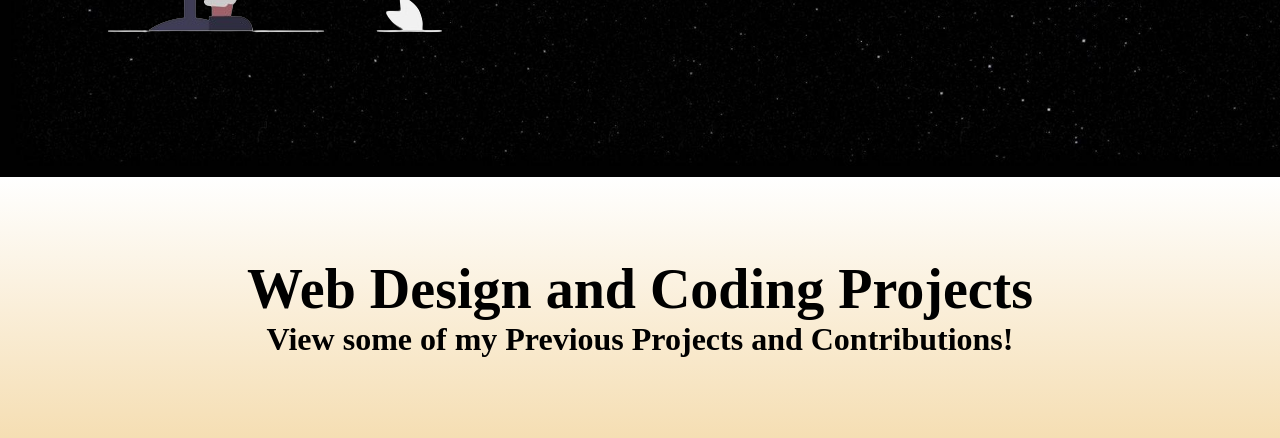
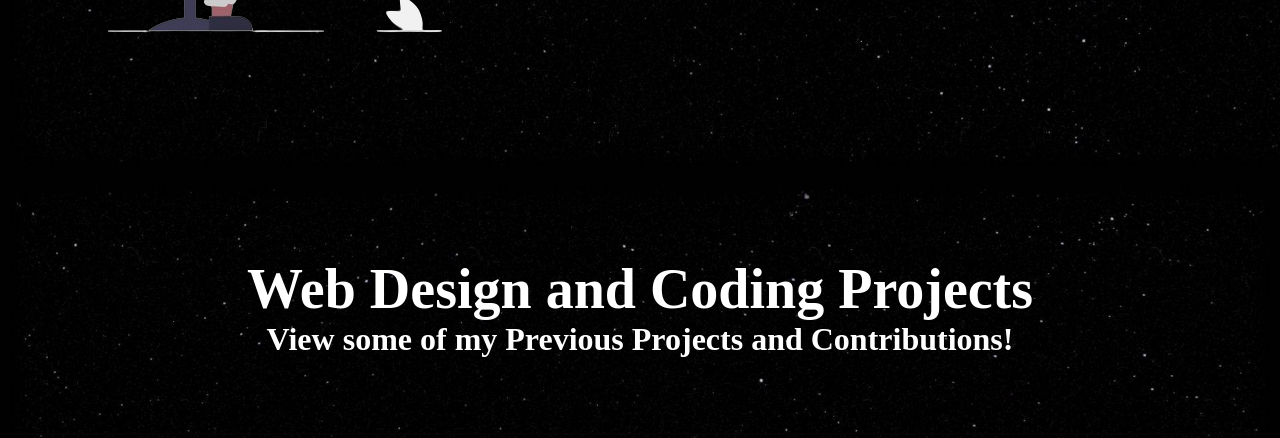
Before and after one commit to Ibbya42/Ibrahim_Saheed_E-Portfolio, a plain HTML site: page index.html in a window 1280 px wide. Shown: the part 1364-1802 px from the top of the page. Drawn offline with Linux system fonts and the light colour scheme.

Commit message:
30/1 Final Push Updates

```diff
--- a/styles.css
+++ b/styles.css
@@ -44,7 +44,7 @@ li{
     width: 100vw;
     height: 100vh;
     /* background-image: url(assets/test2.jpg); */
-    background-image: linear-gradient(orange, blue);
+    background-image: url(assets/test6.jpg);
     background-size: cover;
     display: flex;
     flex-direction: column;
@@ -253,14 +253,14 @@ li{
 #Projects{
     display: flex;
     flex-direction: column;
-    background-image: linear-gradient(white, wheat);
+    background-image: url(assets/test6.jpg);
     background-size: cover;
     padding: 80px 0px;
 }
 
 .project__header,
 .project__subheader{
-    color: black;
+    color: white;
     text-align: center;
     font-weight: 700;
 }
```
